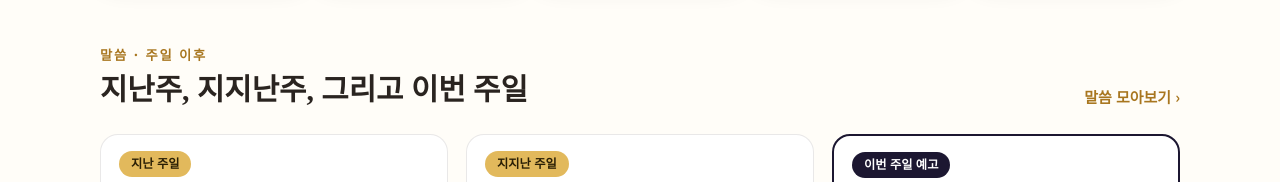
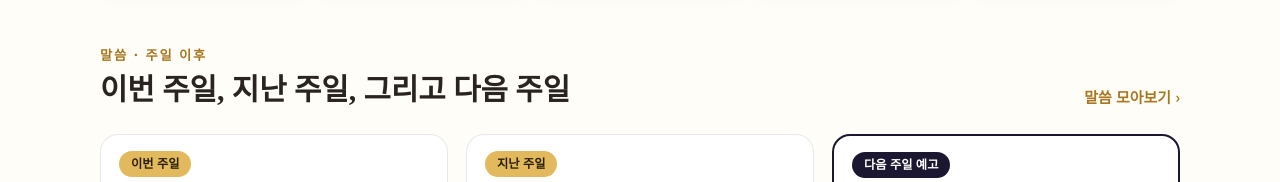
Before and after one commit to music4happy/music4happy.github.io, a plain HTML site: page index.html in a window 1280 px wide. Shown: the part 747-929 px from the top of the page. Drawn offline with Linux system fonts and the light colour scheme.

Commit message:
이번 주일 · 지난 주일 · 다음 주일 예고

```diff
--- a/index.html
+++ b/index.html
@@ -48,7 +48,7 @@
 <section class="hero" aria-label="착한이웃교회 소식">
   <div class="slides">
     <div class="slide on"><div><span class="label">Love God, Love People!</span><h2>Welcome Home</h2><p>아이부터 어르신까지 함께 드리는 착한이웃 신호등 예배. 매주 주일 오전 11시, 천안 백석동에서 기다립니다.</p><a class="btn btn-gold" href="/worship.html#first">처음 오신 분 안내</a></div><figure><img src="/img/slide/s5.jpg" alt=""></figure></div>
-    <div class="slide"><div><span class="label">대림절 · 11월 29일 시작</span><h2>광야 길에<br>오시는 주님</h2><p>민수기와 함께 걷는 대림절 설교 시리즈가 이번 주일 시작됩니다.</p><a class="btn btn-gold" href="#word">이번 주일 예고</a></div><figure><img src="/img/slide/s1.jpg" alt=""></figure></div>
+    <div class="slide"><div><span class="label">대림절 · 11월 29일 시작</span><h2>광야 길에<br>오시는 주님</h2><p>민수기와 함께 걷는 대림절 설교 시리즈가 다음 주일 시작됩니다.</p><a class="btn btn-gold" href="#word">다음 주일 예고</a></div><figure><img src="/img/slide/s1.jpg" alt=""></figure></div>
     <div class="slide"><div><span class="label">온 세대 예배</span><h2>함께 예배하는<br>한 가족</h2><p>아이부터 어르신까지 한자리에서 예배하고, 서로를 위해 기도하며 함께 자랍니다.</p><a class="btn btn-gold" href="/about.html">교회 소개</a></div><figure><img src="/img/slide/s4b.jpg" alt=""></figure></div>
     <div class="slide"><div><span class="label">2026 동네 이야기</span><h2>작은 나눔이<br>이웃을 잇습니다</h2><p>간식 100개, 핫팩, 감사 카드. 오늘도 복음을 들고 동네로 나갑니다.</p><a class="btn btn-gold" href="/story.html">동네 이야기</a></div><figure><img src="/img/slide/s2.jpg" alt=""></figure></div>
     <div class="slide"><div><span class="label">2015. 4. 12 → 2026. 10. 4</span><h2>600번의 주일,<br>모두 은혜였습니다</h2><p>지난 모든 걸음이 은혜였고, 앞으로의 걸음도 은혜를 의지합니다.</p><a class="btn btn-gold" href="/about.html#story">교회 이야기</a></div><figure><img src="/img/slide/s3b.jpg" alt=""></figure></div>
@@ -67,11 +67,11 @@
 </div>
 
 <section class="block" id="word"><div class="wrap">
-  <div class="sec-head"><div><p class="sec-label">말씀 · 주일 이후</p><h2 class="sec-title">지난주, 지지난주, 그리고 이번 주일</h2></div><a class="more" href="/goodneighbor-after/">말씀 모아보기 ›</a></div>
+  <div class="sec-head"><div><p class="sec-label">말씀 · 주일 이후</p><h2 class="sec-title">이번 주일, 지난 주일, 그리고 다음 주일</h2></div><a class="more" href="/goodneighbor-after/">말씀 모아보기 ›</a></div>
   <div class="word">
-    <a class="wcard" href="/goodneighbor-after/1122.html"><div class="bd"><span class="wtag">지난 주일</span><p class="d">2026. 11. 22 · 왕이신 그리스도 주일</p><h3>모든 빚은 사라졌습니다!</h3><p class="r">레위기 25:8-12</p><span class="go">말씀 다시 보기 ›</span></div></a>
-    <a class="wcard" href="/goodneighbor-after/1115.html"><div class="bd"><span class="wtag">지지난 주일</span><p class="d">2026. 11. 15 · 추수감사주일</p><h3>넘치는 감사로 살아갑니다!</h3><p class="r">레위기 23:39-43</p><span class="go">말씀 다시 보기 ›</span></div></a>
-    <a class="wcard next-week" href="/goodneighbor-after/#preview"><div class="bd"><span class="wtag next">이번 주일 예고</span><p class="d">2026. 11. 29 · 대림절 첫째 주일 · 오전 11시</p><h3>기다리는 동안에도 함께 계신 예수님</h3><p class="r">민수기 9:17-22 · 마가복음 13:33-37</p><span class="go">예고 보기 ›</span></div></a>
+    <a class="wcard" href="/goodneighbor-after/1122.html"><div class="bd"><span class="wtag">이번 주일</span><p class="d">2026. 11. 22 · 왕이신 그리스도 주일</p><h3>모든 빚은 사라졌습니다!</h3><p class="r">레위기 25:8-12</p><span class="go">말씀 다시 보기 ›</span></div></a>
+    <a class="wcard" href="/goodneighbor-after/1115.html"><div class="bd"><span class="wtag">지난 주일</span><p class="d">2026. 11. 15 · 추수감사주일</p><h3>넘치는 감사로 살아갑니다!</h3><p class="r">레위기 23:39-43</p><span class="go">말씀 다시 보기 ›</span></div></a>
+    <a class="wcard next-week" href="/goodneighbor-after/#preview"><div class="bd"><span class="wtag next">다음 주일 예고</span><p class="d">2026. 11. 29 · 대림절 첫째 주일 · 오전 11시</p><h3>기다리는 동안에도 함께 계신 예수님</h3><p class="r">민수기 9:17-22 · 마가복음 13:33-37</p><span class="go">예고 보기 ›</span></div></a>
   </div>
 </div></section>
 
```
